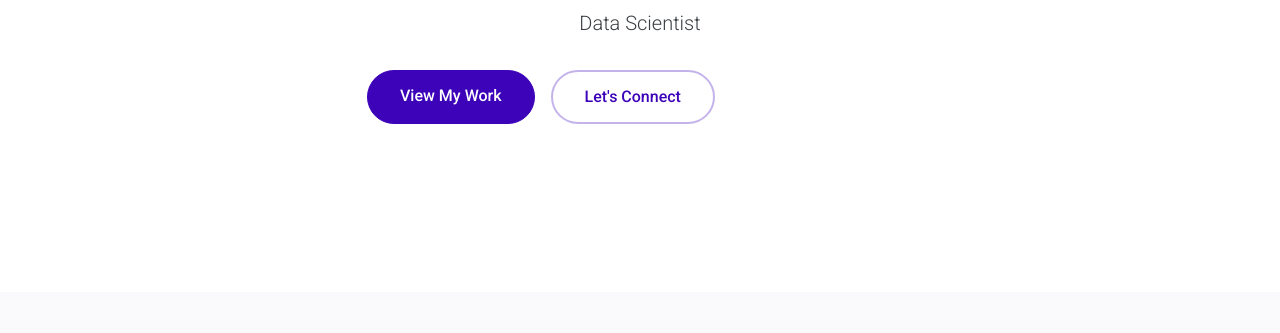
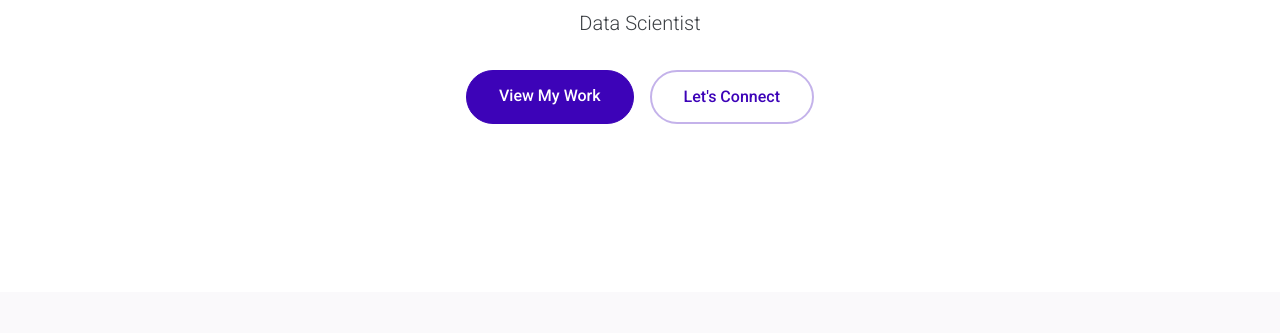
Before and after one commit to Reska002/EasyFolio, a plain HTML site: page index.html in a window 1280 px wide. Shown: the part 273-606 px from the top of the page. Drawn offline with Linux system fonts and the light colour scheme.

Commit message:
Update index.html

```diff
--- a/index.html
+++ b/index.html
@@ -120,7 +120,7 @@
     <div class="col-lg-6 text-center" data-aos="fade-up" data-aos-delay="200">
       <h2 class='text-center'>Reska Julianti</h2> <!-- Teks 'Reska Julianti' diatur rata kiri -->
       <p class="lead text-center">Data Scientist</p> <!-- Teks 'Data Scientist' rata kiri -->
-      <div class="cta-buttons text-center" data-aos="fade-up" data-aos-delay="300">
+      <div class="cta-buttons text-center justify-content-center" data-aos="fade-up" data-aos-delay="300">
         <a href="#portfolio" class="btn btn-primary">View My Work</a>
         <a href="#contact" class="btn btn-outline">Let's Connect</a>
       </div>
```
